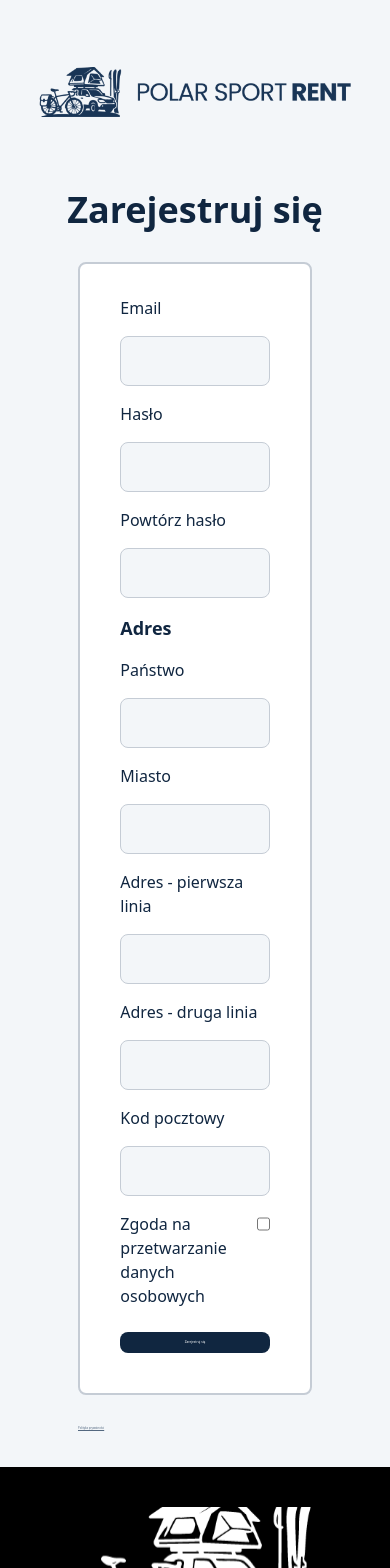
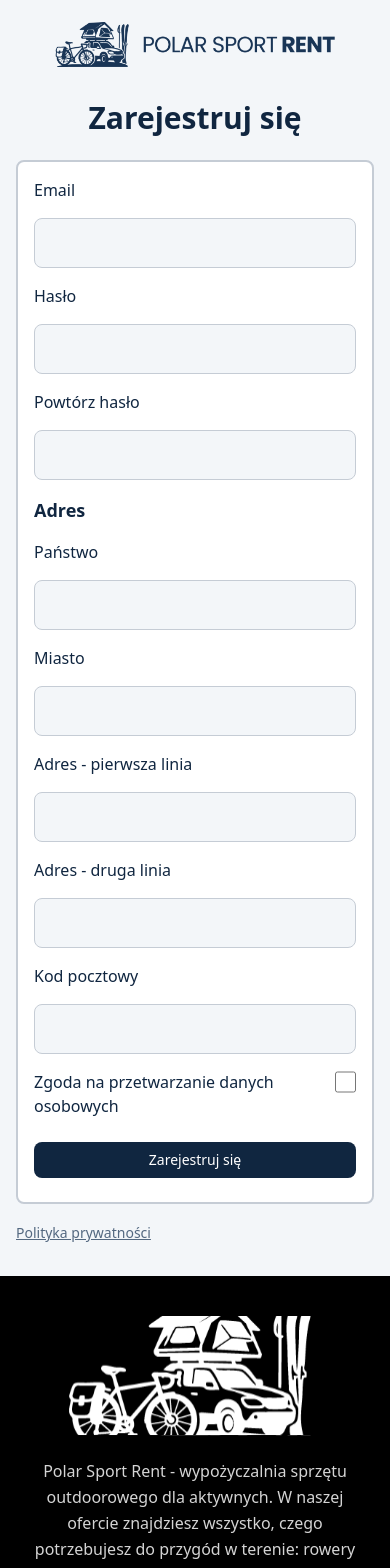
Before and after one commit to sebastian-j/sport-rent-frontend, a React (Vite) app: page /register in a window 390 px wide. Shown: the top 1568 px of the page. Built offline with nearby package versions, Linux system fonts and the light colour scheme; no server answers; what openapi-fetch would draw is missing.

Commit message:
feat: make login layout responsive

```diff
--- a/src/layouts/LoginLayout.tsx
+++ b/src/layouts/LoginLayout.tsx
@@ -5,8 +5,11 @@ import Footer from '../components/Footer';
 export default function LoginLayout() {
   return (
     <div className="flex min-h-screen flex-col bg-app-surface text-app-text">
-      <header className="py-4">
-        <Link to="/" className="mx-auto my-5 block h-28 w-[min(700px,80vw)]">
+      <header className="px-4 py-3 sm:px-6 sm:py-4 md:px-8">
+        <Link
+          to="/"
+          className="mx-auto block h-16 w-full max-w-[280px] sm:h-20 sm:max-w-[420px] md:h-24 md:max-w-[560px]"
+        >
           <span
             role="img"
             aria-label="Logo Polar Sport Rent"
@@ -18,7 +21,7 @@ export default function LoginLayout() {
           />
         </Link>
       </header>
-      <main className="flex-grow mt-24">
+      <main className="flex-grow px-4 pb-8 pt-3 sm:px-6 sm:pb-10 sm:pt-6 md:px-8 md:pb-12 md:pt-10">
         <Outlet />
       </main>
       <Footer />
--- a/src/pages/auth/LoginPage.tsx
+++ b/src/pages/auth/LoginPage.tsx
@@ -67,13 +67,15 @@ export default function LoginPage() {
   };
 
   return (
-    <div className="mb-8 mt-[-90px] flex flex-col items-center bg-app-surface">
-      <h1 className="mb-8 text-4xl font-bold text-app-textStrong">Zaloguj się</h1>
-      <div className="flex w-[60vw] max-w-[800px] flex-col items-center justify-center rounded-lg border-[2px] border-app-borderSoft bg-app-surfaceElevated p-8">
+    <div className="flex flex-col items-center bg-app-surface">
+      <h1 className="mb-6 text-3xl font-bold text-app-textStrong sm:mb-8 sm:text-4xl">
+        Zaloguj się
+      </h1>
+      <div className="flex w-full max-w-[800px] flex-col items-center justify-center rounded-lg border-2 border-app-borderSoft bg-app-surfaceElevated p-4 sm:p-6 md:p-8">
         <form
           onSubmit={handleLogin}
           aria-busy={isLoggingIn}
-          className="flex flex-col gap-4 w-[90%]"
+          className="flex w-full flex-col gap-4 sm:w-[90%]"
         >
           <label htmlFor="email" className="text-app-textStrong">
             Email
@@ -122,13 +124,13 @@ export default function LoginPage() {
           <ButtonCore
             text={isLoggingIn ? 'Logowanie…' : 'Zaloguj się'}
             type="submit"
-            className={`ps-12 pe-12 p-2 text-[0.8vw] my-2 ${
+            className={`my-2 p-2 px-6 text-sm sm:px-12 sm:text-base ${
               isLoggingIn ? 'pointer-events-none cursor-wait opacity-70' : ''
             }`}
           />
         </form>
 
-        <div className="w-[90%] text-left my-3">
+        <div className="my-3 w-full text-left sm:w-[90%]">
           <Link to="/reset-password" className="text-app-textStrong underline">
             Zapomniałeś hasła?
           </Link>
@@ -137,10 +139,10 @@ export default function LoginPage() {
         <ButtonCore
           text="Kontynuuj z Google"
           onClick={handleGoogleLogin}
-          className="ps-12 pe-12 p-2 text-[0.8vw] my-2 w-[90%]"
+          className="my-2 w-full p-2 px-6 text-sm sm:w-[90%] sm:px-12 sm:text-base"
         />
 
-        <div className="w-[90%] text-left my-3">
+        <div className="my-3 w-full text-left sm:w-[90%]">
           <p className="text-app-textMuted">
             Nie masz konta?{' '}
             <Link to="/register" className="text-app-textStrong underline">
@@ -149,8 +151,8 @@ export default function LoginPage() {
           </p>
         </div>
       </div>
-      <div className="w-[60vw] max-w-[800px] text-left mt-4">
-        <Link to="/privacy-policy" className="text-[0.7vw] text-app-textMuted underline">
+      <div className="mt-4 w-full max-w-[800px] text-left">
+        <Link to="/privacy-policy" className="text-sm text-app-textMuted underline">
           Polityka prywatności
         </Link>
       </div>
--- a/src/pages/auth/RegisterPage.tsx
+++ b/src/pages/auth/RegisterPage.tsx
@@ -48,10 +48,12 @@ export default function RegisterPage() {
   };
 
   return (
-    <div className="mb-8 mt-[-90px] flex flex-col items-center bg-app-surface">
-      <h1 className="mb-8 text-4xl font-bold text-app-textStrong">Zarejestruj się</h1>
-      <div className="flex w-[60vw] max-w-[800px] flex-col items-center justify-center rounded-lg border-[2px] border-app-borderSoft bg-app-surfaceElevated p-8">
-        <form className="flex flex-col gap-4 w-[90%]">
+    <div className="flex flex-col items-center bg-app-surface">
+      <h1 className="mb-6 text-3xl font-bold text-app-textStrong sm:mb-8 sm:text-4xl">
+        Zarejestruj się
+      </h1>
+      <div className="flex w-full max-w-[800px] flex-col items-center justify-center rounded-lg border-2 border-app-borderSoft bg-app-surfaceElevated p-4 sm:p-6 md:p-8">
+        <form className="flex w-full flex-col gap-4 sm:w-[90%]">
           <label htmlFor="email" className="text-app-textStrong">
             Email
           </label>
@@ -134,7 +136,10 @@ export default function RegisterPage() {
             id="postalCode"
             onChange={handleChange}
           />
-          <label htmlFor="consent" className="flex flex-row justify-between text-app-textStrong">
+          <label
+            htmlFor="consent"
+            className="flex flex-row justify-between gap-4 text-app-textStrong"
+          >
             <p>Zgoda na przetwarzanie danych osobowych</p>
             <input
               type="checkbox"
@@ -147,16 +152,12 @@ export default function RegisterPage() {
           <ButtonCore
             text="Zarejestruj się"
             onClick={handleRegister}
-            className="ps-12 pe-12 p-2 text-[0.8vw] my-2"
+            className="my-2 p-2 px-6 text-sm sm:px-12 sm:text-base"
           />
         </form>
       </div>
-      <div className="w-[60vw] max-w-[800px] text-left mt-4">
-        <Link
-          to="/privacy-policy"
-          target="_blank"
-          className="text-[0.7vw] text-app-textMuted underline"
-        >
+      <div className="mt-4 w-full max-w-[800px] text-left">
+        <Link to="/privacy-policy" target="_blank" className="text-sm text-app-textMuted underline">
           Polityka prywatności
         </Link>
       </div>
--- a/src/pages/auth/ResetPasswordPage.tsx
+++ b/src/pages/auth/ResetPasswordPage.tsx
@@ -42,11 +42,13 @@ export default function ResetPasswordPage() {
   };
 
   return (
-    <div className="mb-8 mt-[-90px] flex flex-col items-center bg-app-surface">
-      <h1 className="mb-8 text-4xl font-bold text-app-textStrong">Zresetuj hasło</h1>
+    <div className="flex flex-col items-center bg-app-surface">
+      <h1 className="mb-6 text-center text-3xl font-bold text-app-textStrong sm:mb-8 sm:text-4xl">
+        Zresetuj hasło
+      </h1>
 
-      <div className="flex w-[60vw] max-w-[800px] flex-col items-center justify-center rounded-lg border-[2px] border-app-borderSoft bg-app-surfaceElevated p-8">
-        <form onSubmit={handleResetPassword} className="flex w-[90%] flex-col gap-4">
+      <div className="flex w-full max-w-[800px] flex-col items-center justify-center rounded-lg border-2 border-app-borderSoft bg-app-surfaceElevated p-4 sm:p-6 md:p-8">
+        <form onSubmit={handleResetPassword} className="flex w-full flex-col gap-4 sm:w-[90%]">
           <p className="text-app-textMuted">
             Podaj adres e-mail przypisany do konta. Wyślemy na niego wiadomość umożliwiającą
             ustawienie nowego hasła.
@@ -88,19 +90,19 @@ export default function ResetPasswordPage() {
             }
             type="submit"
             disabled={isSending}
-            className="my-2 p-2 ps-12 pe-12 text-[0.8vw]"
+            className="my-2 p-2 px-6 text-sm sm:px-12 sm:text-base"
           />
         </form>
 
-        <div className="my-3 w-[90%] text-left">
+        <div className="my-3 w-full text-left sm:w-[90%]">
           <Link to="/login" className="text-app-textStrong underline">
             Wróć do logowania
           </Link>
         </div>
       </div>
 
-      <div className="mt-4 w-[60vw] max-w-[800px] text-left">
-        <Link to="/privacy-policy" className="text-[0.7vw] text-app-textMuted underline">
+      <div className="mt-4 w-full max-w-[800px] text-left">
+        <Link to="/privacy-policy" className="text-sm text-app-textMuted underline">
           Polityka prywatności
         </Link>
       </div>
```
